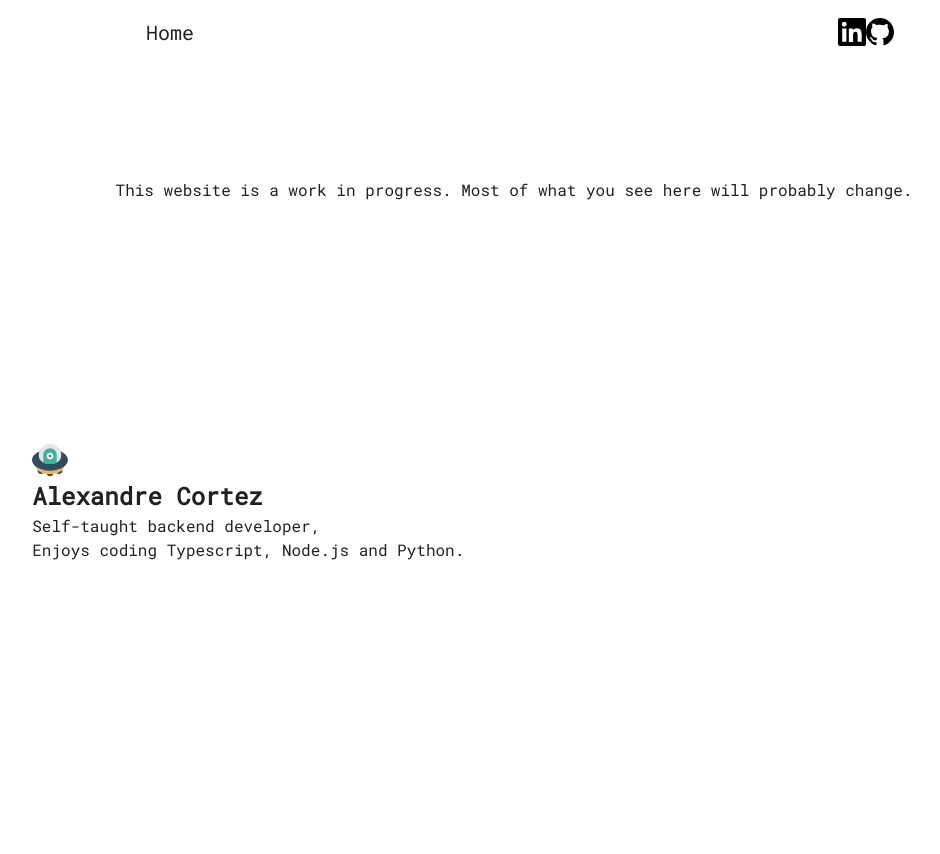
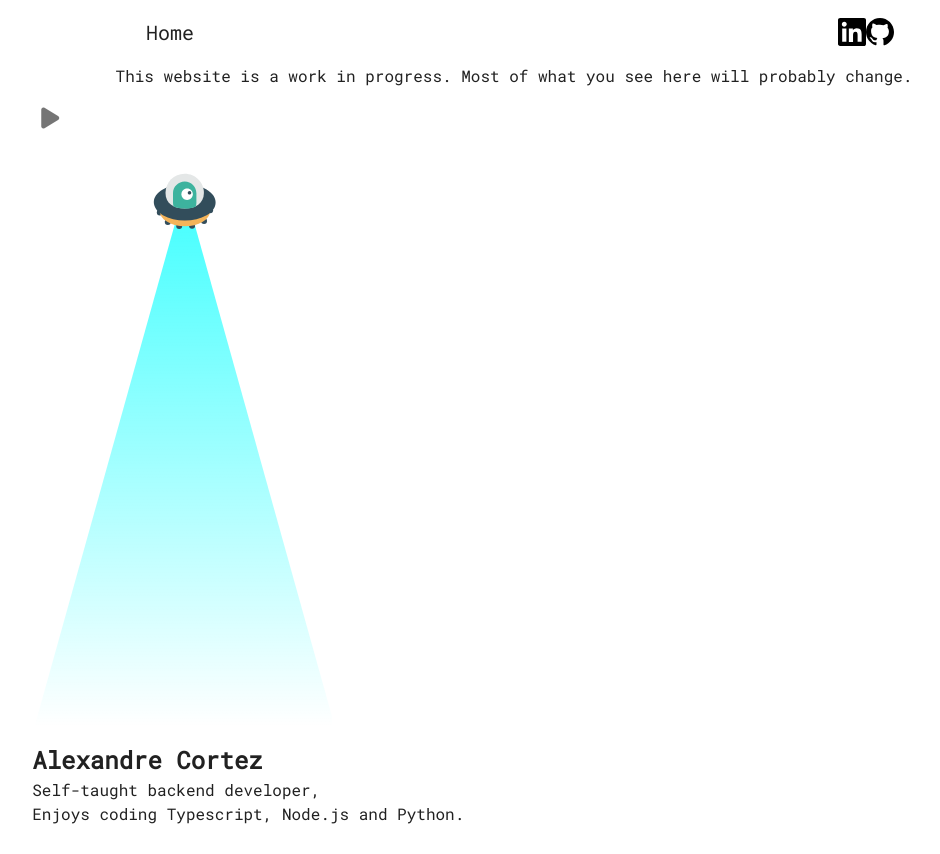
Before and after one commit to CortezSMz/CortezSMz, a Vue app: page / in a window 1280 px wide. Shown: the whole page, without its empty margins (126-1066 px from the left). Before the commit the page ends 800 px from the top, so only its background shows below. Built offline with nearby package versions, Linux system fonts and the light colour scheme.

Commit message:
added some Ufo animations to make it more alive

```diff
--- a/public/index.html
+++ b/public/index.html
@@ -5,10 +5,6 @@
     <meta http-equiv="X-UA-Compatible" content="IE=edge" />
     <meta name="viewport" content="width=device-width,initial-scale=1.0" />
     <link rel="icon" href="<%= BASE_URL %>favicon.ico" />
-    <link
-      href="https://fonts.googleapis.com/css?family=Roboto:100,300,400,500,700,900|Material+Icons"
-      rel="stylesheet"
-    />
     <title>Alexandre Cortez</title>
   </head>
   <body>
--- /dev/null
+++ b/src/assets/Ufo.vue
@@ -0,0 +1,108 @@
+<template>
+  <!-- <?xml version="1.0" encoding="utf-8"?> -->
+  <!-- Generator: Adobe Illustrator 19.0.0, SVG Export Plug-In . SVG Version: 6.00 Build 0)  -->
+  <svg
+    ref="ufo"
+    version="1.1"
+    id="ufo"
+    xmlns="http://www.w3.org/2000/svg"
+    xmlns:xlink="http://www.w3.org/1999/xlink"
+    x="0px"
+    y="0px"
+    viewBox="-255 297 100 200"
+    style="enable-background: new -255 297 100 200"
+    xml:space="preserve"
+  >
+    <g id="ship">
+      <g id="beam">
+        <path id="light" d="M-204.1,314.6l-50,179.1h100L-204.1,314.6z" />
+
+        <line id="suckLine" x1="-205" y1="489" x2="-205" y2="312.1" />
+      </g>
+      <g id="fuselage">
+        <g id="feets"></g>
+        <path
+          id="inner"
+          d="M-209.9,318.3c3.3-2,8.6-2,11.8,0c3.3,2,3.3,5.3,0,7.3s-8.6,2-11.8,0
+			C-213.3,323.5-213.3,320.3-209.9,318.3z"
+        />
+        <path
+          id="outer"
+          d="M-211.4,314.8c4-2.4,10.5-2.4,14.6,0c4,2.4,4,6.3,0,8.6c-4,2.4-10.5,2.4-14.6,0
+			C-215.4,320.9-215.4,317-211.4,314.8z"
+        />
+        <path
+          id="pit"
+          d="M-204.1,309.6c3.6,0,6.4,2.9,6.4,6.4s-2.9,5.2-6.4,5.2s-6.4-1.6-6.4-5.2S-207.7,309.6-204.1,309.6z"
+        />
+      </g>
+    </g>
+    <g id="et">
+      <path
+        id="body"
+        d="M-200.4,320.5c0.1-0.4,0.2-0.8,0.2-1.2v-3.2c0-2.1-1.7-3.9-3.9-3.9c-2.1,0-3.9,1.7-3.9,3.9v3.2
+		c0,0.4,0.1,0.8,0.2,1.2c1,0.5,2.3,0.7,3.7,0.7C-202.7,321.3-201.4,321-200.4,320.5z"
+      />
+      <g id="eye">
+        <path
+          id="iris"
+          d="M-204.1,314.9c1.1,0,1.9,0.9,1.9,1.9c0,1.1-0.9,1.9-1.9,1.9c-1.1,0-1.9-0.9-1.9-1.9
+			S-205.2,314.9-204.1,314.9z"
+        />
+        <path
+          id="pupil"
+          d="M-204.1,316.1c0.4,0,0.6,0.3,0.6,0.6c0,0.4-0.3,0.6-0.6,0.6s-0.6-0.3-0.6-0.6
+			S-204.4,316.1-204.1,316.1z"
+        />
+      </g>
+    </g>
+    <linearGradient
+      id="beam_1_"
+      gradientUnits="userSpaceOnUse"
+      x1="-1011.8405"
+      y1="1.6647"
+      x2="-1011.8405"
+      y2="2.6647"
+      gradientTransform="matrix(100 0 0 179.1 100980 16.5014)"
+    >
+      <stop offset="0" style="stop-color: #00ffff; stop-opacity: 0.75" />
+      <stop offset="1" style="stop-color: #00ffff; stop-opacity: 0" />
+    </linearGradient>
+  </svg>
+</template>
+
+<style scoped>
+#light {
+  fill: url(#beam_1_);
+}
+#pupil,
+#outer,
+#feets {
+  fill: #324d5b;
+}
+#inner {
+  fill: #f4b459;
+}
+#pit {
+  fill: #e4e7e7;
+}
+#et {
+  fill: #3db39e;
+}
+#iris {
+  fill: #ffffff;
+}
+</style>
+
+<script lang="ts">
+import { animateUfo } from "@/plugins/animejs/Ufo";
+import Vue from "vue";
+
+export default Vue.extend({
+  name: "Ufo",
+
+  mounted() {
+    animateUfo(this.$refs.ufo as Element);
+  },
+});
+</script>
--- a/src/components/home/Intro.vue
+++ b/src/components/home/Intro.vue
@@ -1,60 +1,12 @@
 <template>
   <section class="scene-intro" id="intro">
     <div class="static-container">
-      <v-btn ref="ufo" icon @click="title()">
-        <svg
-          version="1.1"
-          id="Layer_1"
-          xmlns="http://www.w3.org/2000/svg"
-          xmlns:xlink="http://www.w3.org/1999/xlink"
-          x="0px"
-          y="0px"
-          viewBox="0 0 280.058 280.058"
-          style="enable-background: new 0 0 280.058 280.058"
-          xml:space="preserve"
-        >
-          <g>
-            <path
-              style="fill: #324d5b"
-              d="M140.027,214.41c-14.491,0-26.253,11.761-26.253,26.253s11.761,26.253,26.253,26.253
-		c14.491,0,26.253-11.761,26.253-26.253S154.518,214.41,140.027,214.41z M210.034,196.91c-14.491,0-26.253,11.752-26.253,26.253
-		s11.761,26.253,26.253,26.253c14.491,0,26.253-11.752,26.253-26.253S224.525,196.91,210.034,196.91z M70.02,196.91
-		c-14.491,0-26.253,11.752-26.253,26.253s11.761,26.253,26.253,26.253s26.253-11.752,26.253-26.253S84.511,196.91,70.02,196.91z"
-            />
-            <path
-              style="fill: #f4b459"
-              d="M59.536,129.859c44.376-27.346,116.325-27.346,160.709,0s44.376,71.678,0,99.025
-		s-116.334,27.346-160.709,0S15.152,157.206,59.536,129.859z"
-            />
-            <path
-              style="fill: #324d5b"
-              d="M41.02,81.222c54.675-32.466,143.339-32.466,198.032,0c54.675,32.466,54.675,85.102,0,117.568
-		c-54.693,32.474-143.356,32.474-198.032,0C-13.673,166.324-13.673,113.688,41.02,81.222z"
-            />
-            <path
-              style="fill: #e4e7e7"
-              d="M140.027,13.142c48.331,0,87.509,39.178,87.509,87.509s-39.178,70.007-87.509,70.007
-		s-87.509-21.676-87.509-70.007S91.696,13.142,140.027,13.142z"
-            />
-            <path
-              style="fill: #3db39e"
-              d="M189.898,160.768c1.698-5.154,2.634-10.659,2.634-16.364v-43.755
-		c0-28.992-23.505-52.505-52.505-52.505c-28.992,0-52.505,23.505-52.505,52.505v43.754c0,5.706,0.945,11.21,2.634,16.364
-		c14.15,6.668,31.319,9.888,49.871,9.888C158.57,170.656,175.739,167.436,189.898,160.768z"
-            />
-            <path
-              style="fill: #ffffff"
-              d="M140.027,83.147c14.491,0,26.253,11.752,26.253,26.253c0,14.509-11.761,26.261-26.253,26.261
-		c-14.491,0-26.253-11.752-26.253-26.261C113.774,94.9,125.535,83.147,140.027,83.147z"
-            />
-            <path
-              style="fill: #324d5b"
-              d="M140.027,100.649c4.839,0,8.751,3.92,8.751,8.751c0,4.839-3.912,8.751-8.751,8.751
-		s-8.751-3.912-8.751-8.751C131.276,104.57,135.188,100.649,140.027,100.649z"
-            />
-          </g>
-        </svg>
+      <v-btn icon @click="title()">
+        <v-icon>fa-play</v-icon>
       </v-btn>
+      <div style="width: 300px">
+        <Ufo />
+      </div>
       <h1 ref="title">Alexandre Cortez</h1>
 
       <div>
@@ -69,15 +21,19 @@
 
 <script lang="ts">
 import Vue from "vue";
-import { suckText, suckImage } from "@/plugins/animejs/Ufo";
+import Ufo from "@/assets/Ufo.vue";
+import { suckText } from "@/plugins/animejs/Ufo";
 
 export default Vue.extend({
   name: "Intro",
 
+  components: {
+    Ufo,
+  },
+
   methods: {
     title(): void {
       suckText(this.$refs.title as Element);
-      suckImage((this.$refs.ufo as Vue).$el as Element);
     },
   },
 });
--- a/src/plugins/animejs/Ufo.ts
+++ b/src/plugins/animejs/Ufo.ts
@@ -1,14 +1,117 @@
 import anime from "animejs";
 
-function suckText(element: Element): void {
-  element.innerHTML = element.textContent
-    ? element.textContent.replace(/\S/g, "<span class='letter'>$&</span>")
+function animateUfo(ufo: Element): void {
+  const [ship, et] = ufo.childNodes;
+
+  /* Et animations */
+  // eslint-disable-next-line @typescript-eslint/no-unused-vars
+  const [_body, eye] = et.childNodes;
+  const [iris, pupil] = eye.childNodes;
+
+  /* eye blink */
+  anime
+    .timeline({ loop: true, direction: "alternate" })
+    .add({
+      targets: iris,
+      baseFrequency: 0,
+      scale: 1,
+      easing: "easeInOutQuint",
+      d: [
+        {
+          value:
+            "M-204.1,314.9c1.1,0,1.9,0.9,1.9,1.9c0,1.1-0.9,1.9-1.9,1.9c-1.1,0-1.9-0.9-1.9-1.9 S-205.2,314.9-204.1,314.9z",
+        },
+        {
+          value:
+            "M-204.1,316.3c1.1,0,1.9,0.2,1.9,0.4c0,0.3-0.9,0.4-1.9,0.4c-1.1,0-1.9-0.2-1.9-0.4 S-205.2,316.3-204.1,316.3z",
+        },
+      ],
+    })
+    .add(
+      {
+        targets: pupil,
+        baseFrequency: 0,
+        easing: "easeInOutQuint",
+        d: [
+          {
+            value:
+              "M-204.1,316.1c0.4,0,0.6,0.3,0.6,0.6c0,0.4-0.3,0.6-0.6,0.6s-0.6-0.3-0.6-0.6 S-204.4,316.1-204.1,316.1z",
+          },
+          {
+            value:
+              "M-204.1,316.6c0.4,0,0.6,0.1,0.6,0.1c0,0.1-0.3,0.1-0.6,0.1s-0.6-0.1-0.6-0.1 S-204.4,316.6-204.1,316.6z",
+          },
+        ],
+      },
+      0
+    );
+
+  /* eye movement */
+  (function moveEye() {
+    const x = anime.random(-0.3, 0.3),
+      y = anime.random(-0.3, 0.3),
+      delay = anime.random(1, 0);
+    anime({
+      targets: pupil,
+      translateX: x * 2,
+      translateY: y * 2,
+      delay,
+    });
+    anime({
+      targets: iris,
+      translateX: x,
+      translateY: y,
+      delay,
+      complete: moveEye,
+    });
+  })();
+
+  /* Ship animations */
+  // eslint-disable-next-line @typescript-eslint/no-unused-vars
+  const [_beam, fuselage] = ship.childNodes;
+  const [feets, inner] = fuselage.childNodes;
+
+  /* Feets moving */
+  const path = anime.path(inner as SVGElement);
+
+  const amountOfFeets = 10;
+  const duration = 2500;
+
+  for (let i = 0; i < amountOfFeets; i++) {
+    const feet = document.createElementNS(
+      "http://www.w3.org/2000/svg",
+      "circle"
+    );
+    feet.setAttributeNS(null, "cx", "-255");
+    feet.setAttributeNS(null, "cy", "297");
+    feet.setAttributeNS(null, "r", "1");
+    feet.setAttributeNS(null, "id", "feets");
+    feets.appendChild(feet);
+
+    setTimeout(() => {
+      anime({
+        loop: true,
+        duration: duration,
+        targets: feet,
+        translateX: path("x"),
+        translateY: path("y"),
+        easing: "linear",
+        endDelay: -1,
+        delay: 0,
+      });
+    }, (duration / amountOfFeets) * i);
+  }
+}
+
+function suckText(text: Element): void {
+  text.innerHTML = text.textContent
+    ? text.textContent.replace(/\S/g, "<span class='letter'>$&</span>")
     : "";
 
   anime
     .timeline({ loop: false })
     .add({
-      targets: [element, Array.from(element.children)],
+      targets: [text, Array.from(text.children)],
       translateY: [0, -500],
       opacity: [1, 0],
       easing: "easeInExpo",
@@ -16,27 +119,10 @@ function suckText(element: Element): void {
       delay: (el, i) => 100 + 30 * i * -1,
     })
     .add({
-      targets: [element, Array.from(element.children)],
+      targets: [text, Array.from(text.children)],
       opacity: [0, 1],
       translateY: [0, 0],
     });
 }
 
-function suckImage(element: Element): void {
-  anime
-    .timeline({ loop: false })
-    .add({
-      targets: element,
-      translateY: [0, -10500],
-      opacity: [1, 1],
-      easing: "easeInExpo",
-      duration: 1200,
-    })
-    .add({
-      targets: element,
-      opacity: [0, 1],
-      translateY: [0, 0],
-    });
-}
-
-export { suckText, suckImage };
+export { animateUfo, suckText };
```
Also changed, not shown: 13 other files (tests, documents, lock files or other folders).
